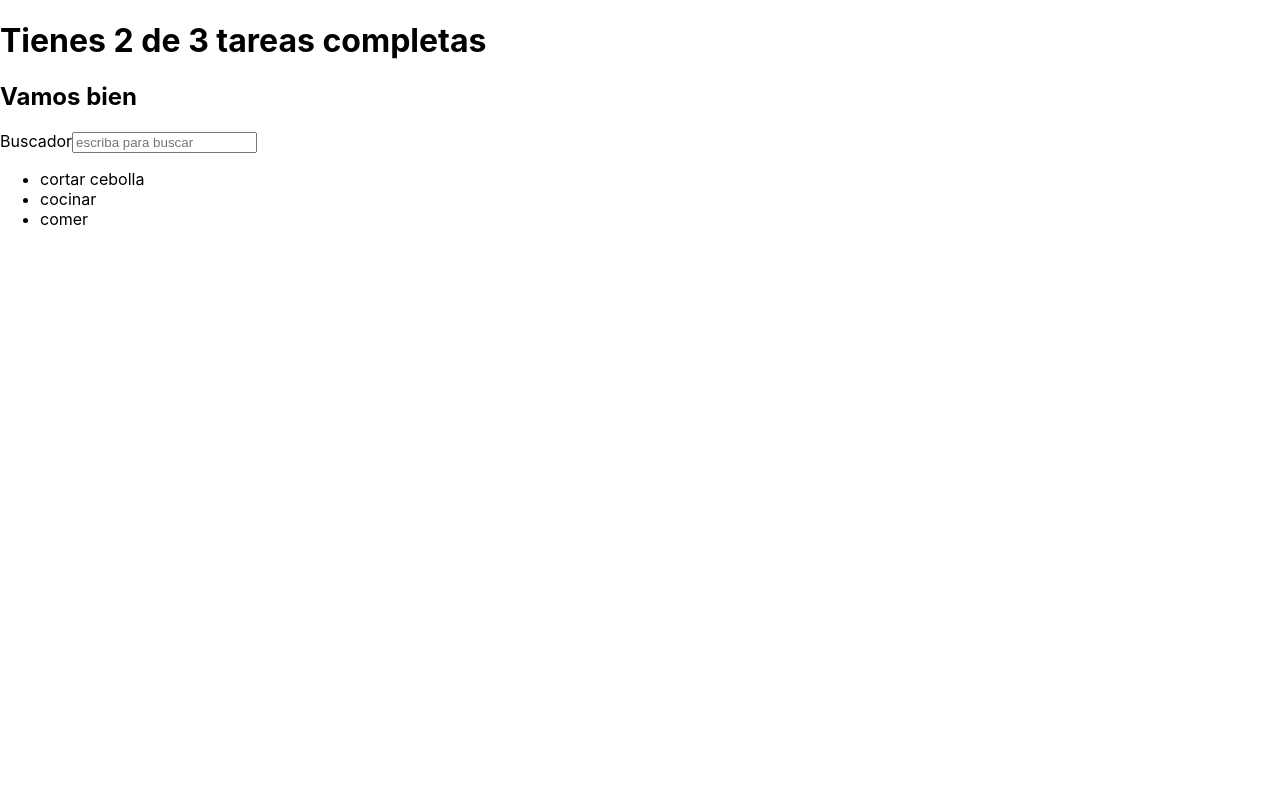
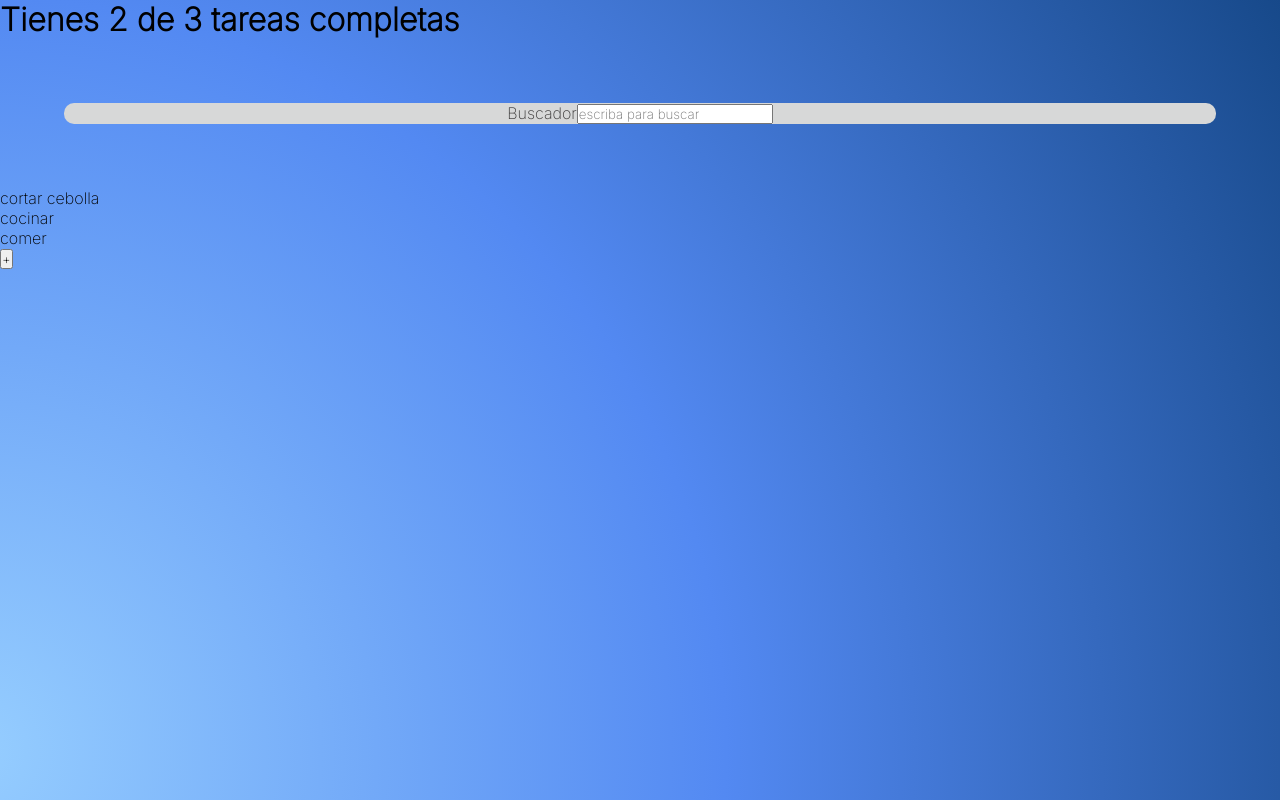
Before and after one commit to SoyAnderEscobar/TO-DO_List_React, a React (Create React App) app: page / in a window 1280 px wide. Built offline with nearby package versions, Linux system fonts and the light colour scheme.

Commit message:
ajustes en componetes y incorporacion de estilos

```diff
--- a/public/index.html
+++ b/public/index.html
@@ -24,10 +24,9 @@
       work correctly both with client-side routing and a non-root public URL.
       Learn how to configure a non-root public URL by running `npm run build`.
     -->
-    <title>React App</title>
+    <title>Task List</title>
   </head>
   <body>
-    <noscript>You need to enable JavaScript to run this app.</noscript>
     <div id="root"></div>
     <!--
       This HTML file is a template.
--- a/src/App.js
+++ b/src/App.js
@@ -3,6 +3,7 @@ import { TodoCount} from "./TodoCount";
 import { TodoSearch} from "./TodoSearch";
 import { TodoList} from "./TodoList";
 import {TodoItem} from './TodoItem';
+import { TodoButton } from "./TodoButton";
 
 const todos =[
 
@@ -25,6 +26,8 @@ function App(props) {
 
         ))}
       </TodoList>
+
+      <TodoButton/>
     </React.Fragment>
   );
 }
--- a/src/TodoButton.js
+++ b/src/TodoButton.js
@@ -0,0 +1,11 @@
+import React from "react";
+
+function TodoButton(){
+    return(
+        <button>
+            +
+        </button>
+    )
+}
+
+export {TodoButton};
--- /dev/null
+++ b/src/TodoCount.css
@@ -0,0 +1,12 @@
+@import url('https://fonts.googleapis.com/css2?family=Inter:wght@200&display=swap');
+
+*{
+    font-family: 'Inter', sans-serif;
+    margin:0;
+    padding: 0;
+    box-sizing: border-box;
+}
+
+.titulo{
+
+}
--- a/src/TodoCount.js
+++ b/src/TodoCount.js
@@ -1,10 +1,12 @@
 import React from "react";
+import './TodoCount.css'
 
 function TodoCount(){
     return (
         <React.Fragment>
-            <h1> Tienes 2 de 3 tareas completas</h1>
-            <h2>Vamos bien</h2>
+        <header className="titulo">
+            <h1>Tienes 2 de 3 tareas completas</h1>
+        </header>
         </React.Fragment>
     );
 }
--- a/src/TodoSearch.js
+++ b/src/TodoSearch.js
@@ -4,10 +4,12 @@ function TodoSearch(){
     return (
         <React.Fragment>
 
-            <label>
-                Buscador
-                <input placeholder="escriba para buscar"/>
-            </label>
+            <div className="card">
+                <label className="">
+                    Buscador
+                    <input placeholder="escriba para buscar"/>
+                </label>
+            </div>
         </React.Fragment>
     );
 }
--- a/src/index.css
+++ b/src/index.css
@@ -1,4 +1,4 @@
-body {
+/* body {
   margin: 0;
   font-family: -apple-system, BlinkMacSystemFont, 'Segoe UI', 'Roboto', 'Oxygen',
     'Ubuntu', 'Cantarell', 'Fira Sans', 'Droid Sans', 'Helvetica Neue',
@@ -10,4 +10,23 @@ body {
 code {
   font-family: source-code-pro, Menlo, Monaco, Consolas, 'Courier New',
     monospace;
+} */
+
+*{
+  margin:0;
+  padding:0;
+  box-sizing: border-box;
 }
+
+body{
+  height: 100vh;
+  background-image: radial-gradient(circle at -2.22% 93.82%, #96ceff 0, #5389f2 50%, #17498a 100%);
+}
+
+.card{
+  color:rgb(59, 57, 57);
+  margin:5%;
+  text-align: center;
+  background: #d7d8d8 ;
+  border-radius: 10px;
+}
```
